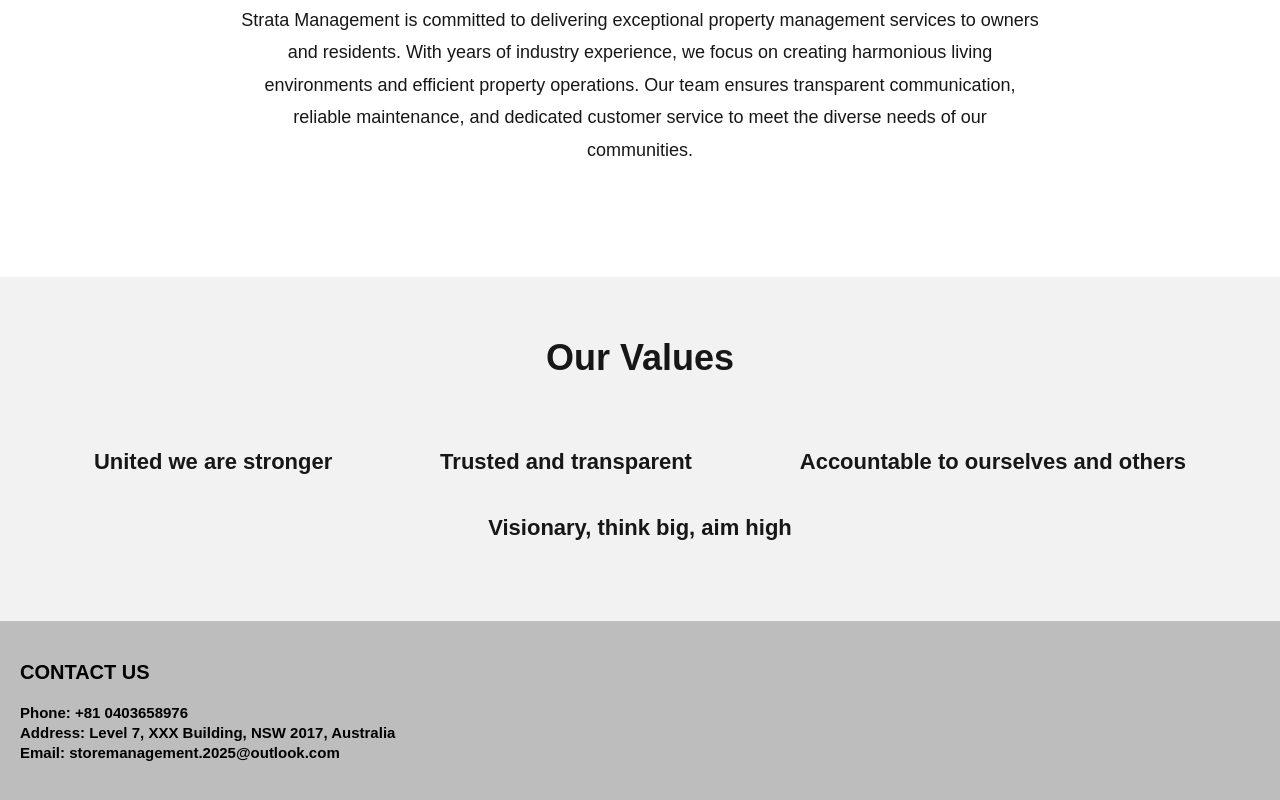
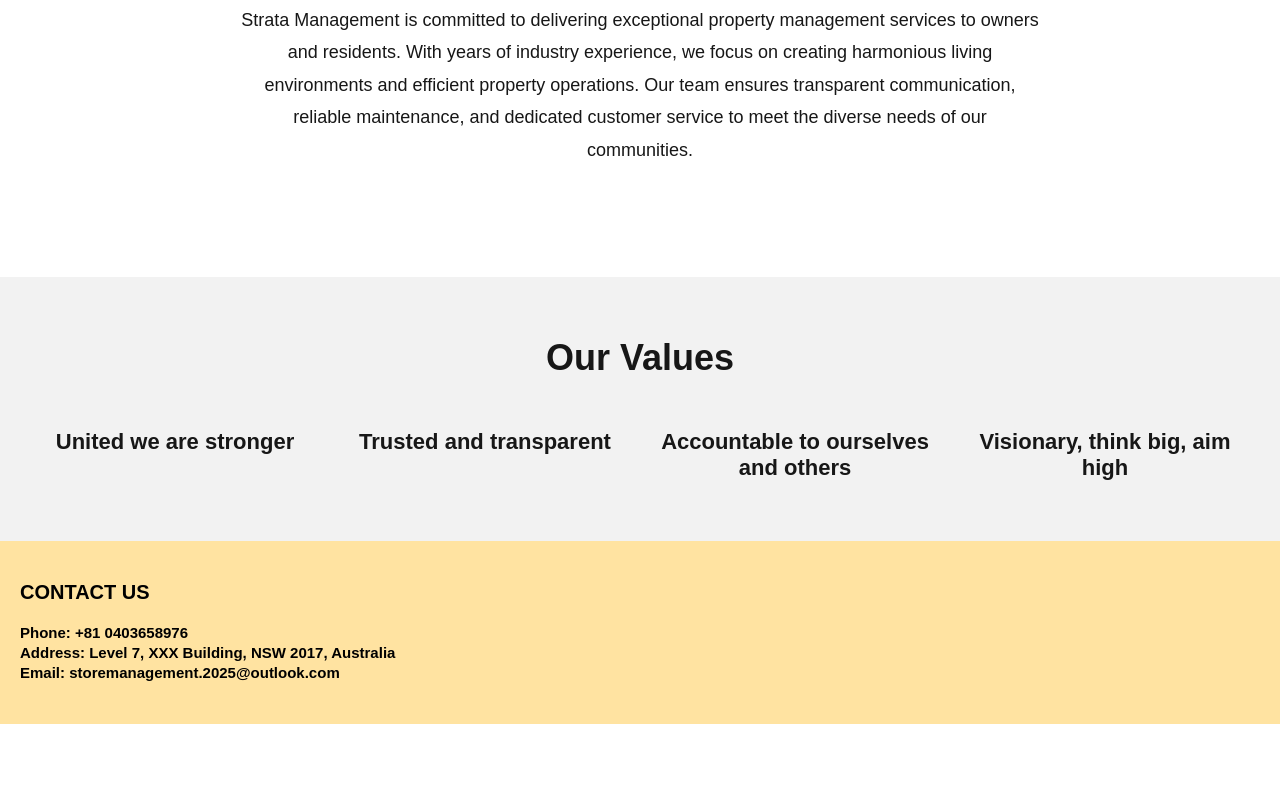
Before and after one commit to kcui07/strata-management, a Next.js app: page / in a window 1280 px wide. Shown: the part 680-1480 px from the top of the page. After the commit the page ends 1404 px from the top, so only its background shows below. Built offline with nearby package versions, Linux system fonts and the light colour scheme.

Commit message:
update homepage content and Our Values layout

```diff
--- a/pages/index.js
+++ b/pages/index.js
@@ -39,18 +39,20 @@ export default function Home() {
         </h2>
 
         <div style={{
-          display: 'flex',
-          justifyContent: 'space-around',
-          flexWrap: 'wrap',
+          display: 'grid',
+          gridTemplateColumns: 'repeat(4, 1fr)',
+          gap: '40px',
           maxWidth: '1200px',
-          margin: '0 auto'
+          margin: '0 auto',
+          textAlign: 'center'
         }}>
-          <div style={{ fontSize: '22px', fontWeight: 'bold', margin: '20px' }}>United we are stronger</div>
-          <div style={{ fontSize: '22px', fontWeight: 'bold', margin: '20px' }}>Trusted and transparent</div>
-          <div style={{ fontSize: '22px', fontWeight: 'bold', margin: '20px' }}>Accountable to ourselves and others</div>
-          <div style={{ fontSize: '22px', fontWeight: 'bold', margin: '20px' }}>Visionary, think big, aim high</div>
+          <div style={{ fontSize: '22px', fontWeight: 'bold' }}>United we are stronger</div>
+          <div style={{ fontSize: '22px', fontWeight: 'bold' }}>Trusted and transparent</div>
+          <div style={{ fontSize: '22px', fontWeight: 'bold' }}>Accountable to ourselves and others</div>
+          <div style={{ fontSize: '22px', fontWeight: 'bold' }}>Visionary, think big, aim high</div>
         </div>
       </div>
+
 
       <Footer />
     </>
--- a/styles/Footer.module.css
+++ b/styles/Footer.module.css
@@ -1,5 +1,5 @@
 .footer {
-    background-color: #bdbdbd;
+    background-color: #ffe3a1;
     color: rgb(0, 0, 0);
     padding: 40px 20px;
   }
```
